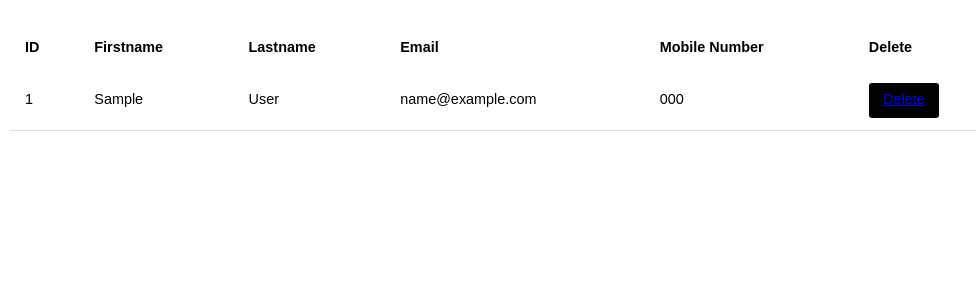
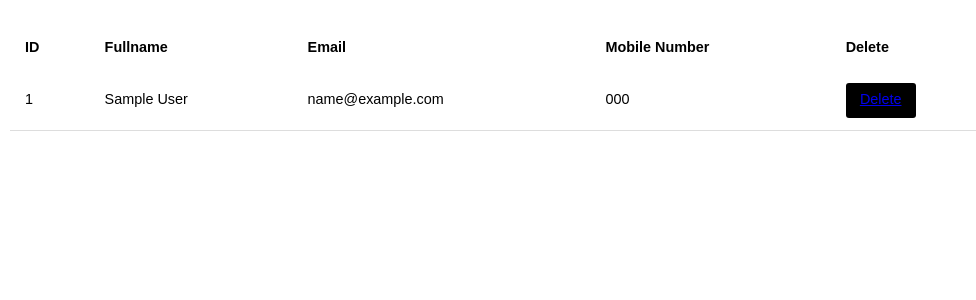
Before and after one commit to djaydevs/web-ecommerce-php, a PHP site: page /admin/customer_account.php in a window 1280 px wide. Shown: the part 58-358 px from the top of the page, without its empty margins (0-976 px from the left). Run offline with PHP 8.4, Linux system fonts and the light colour scheme; tables that the repository leaves empty or names only in its code hold one stand-in row (values such as "Sample post").

Commit message:
revision 2

```diff
--- a/admin/customer_account.php
+++ b/admin/customer_account.php
@@ -65,8 +65,7 @@
                     <thead>
                         <tr>
                             <th>ID</th>
-                            <th>Firstname</th>
-                            <th>Lastname</th>
+                            <th>Fullname</th>
                             <th>Email</th>
                             <th>Mobile Number</th>
                             <th>Delete</th>
@@ -87,21 +86,20 @@
                         }
 
                         // query
-                        $query = "SELECT * FROM customer";
+                        $query = "SELECT * FROM users";
                         $query_run = mysqli_query($conn, $query);
 
                         if (mysqli_num_rows($query_run) > 0) {
                             foreach ($query_run as $row) {
                                 ?>
                                 <tr>
-                                    <td><?= $row['customer_id']; ?></td>
-                                    <td><?= $row['customer_firstname']; ?></td>
-                                    <td><?= $row['customer_lastname']; ?></td>
-                                    <td><?= $row['customer_email']; ?></td>
-                                    <td><?= $row['customer_mobile_number']; ?></td>
+                                    <td><?= $row['id']; ?></td>
+                                    <td><?= $row['name']; ?></td>
+                                    <td><?= $row['email']; ?></td>
+                                    <td><?= $row['number']; ?></td>
                                     <td>
                                         <button class="delete-btn">
-                                            <a href="customer_account_delete.php?deleteid=<?= $row['customer_id']; ?>" onclick="return confirm('Delete this account?');">Delete</a>
+                                            <a href="customer_account_delete.php?deleteid=<?= $row['id']; ?>" onclick="return confirm('Delete this account?');">Delete</a>
                                         </button>
                                     </td>
                                 </tr>
--- a/admin/customer_account_delete.php
+++ b/admin/customer_account_delete.php
@@ -4,7 +4,7 @@
     if(isset($_GET['deleteid'])){
         $id = $_GET['deleteid'];
 
-        $query = "DELETE FROM customer WHERE customer_id='$id'";
+        $query = "DELETE FROM users WHERE id='$id'";
         $query_run = mysqli_query($conn, $query);
 
         if($query_run){
```
